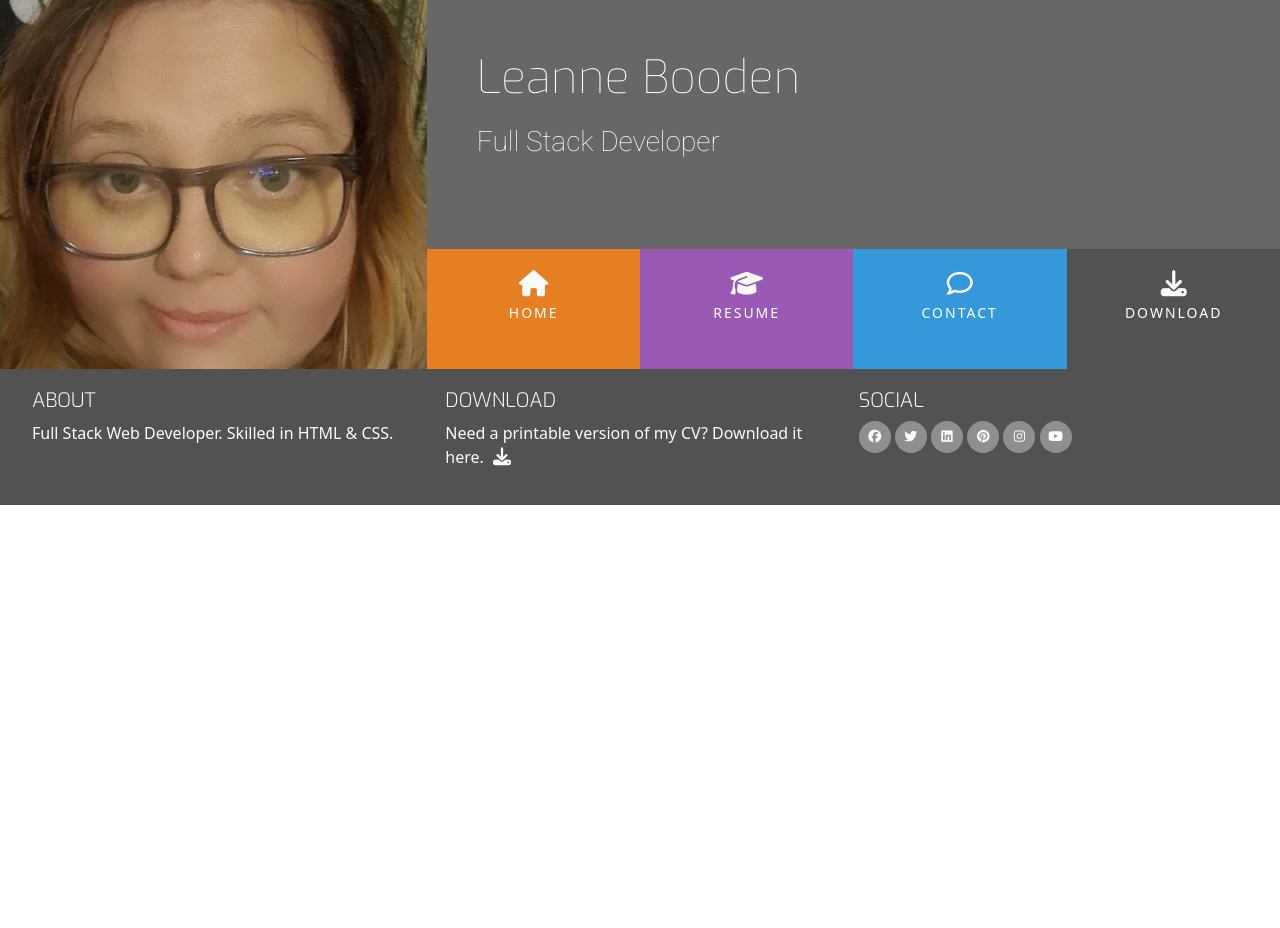
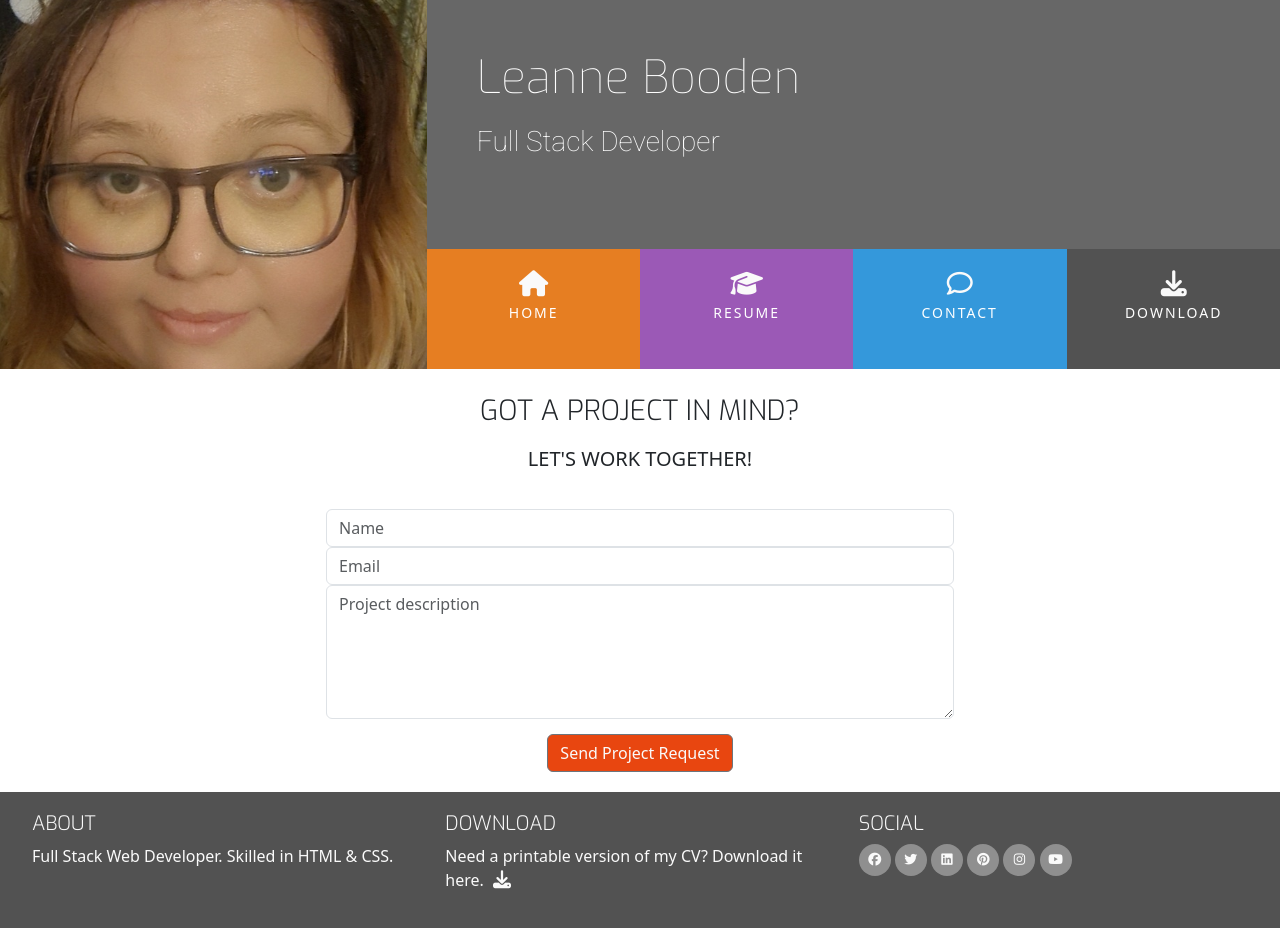
Before and after one commit to leannebooden/online-resume, a plain HTML site: page contact.html in a window 1280 px wide. Before the commit the page ends 800 px from the top, so only its background shows below. Drawn offline with nearby package versions, Linux system fonts and the light colour scheme.

Commit message:
contact form added to contact.html and styled

```diff
--- a/assets/css/style.css
+++ b/assets/css/style.css
@@ -28,6 +28,10 @@
 
 .bg-color-personal-info {
   background-color: #f4f4f4;
+}
+
+.bg-color-contact {
+  background-color: #fff;
 }
 
 /*--------------------------Special paddings/margins/text */
@@ -336,3 +340,36 @@ footer {
 .history-items {
   margin-bottom: 30px;
 }
+
+/*--------------------------Contact Form */
+
+.contact-heading {
+  font-family: "Exo", sans-serif;
+  font-weight: 300;
+  margin-top: 25px;
+  margin-bottom: 20px;
+}
+
+.center-form {
+  padding-top: 10px;
+  margin: 0 auto;
+  max-width: 70%;
+}
+
+button[type="submit"] {
+  margin-top: 15px;
+  margin-bottom: 20px;
+  color: #fafafa;
+  background-color: #e84610;
+}
+
+/*--------------------------Media Query */
+
+@media(min-width: 992px) {
+  .center-form {
+    padding-top: 30px;
+    min-height: 240px;
+    margin: 0 auto;
+    max-width: 50%;
+  }
+}
--- a/contact.html
+++ b/contact.html
@@ -44,7 +44,26 @@
             </div>
         </header>
 
-        <section>
+        <section class="container-fluid">
+            <div class="row bg-color-contact">
+                <div class="col">
+                    <h3 class="contact-heading uppercase text-center">Got a project in mind?</h3>
+                    <h5 class="uppercase text-center">Let's work together!</h5>
+
+                    <div class="center-form">
+                        <form>
+                            <input type="text" name="name" id="fullname" class="form-control" placeholder="Name" required />
+                            <input type="text" name="email" id="emailadress" class="form-control" placeholder="Email" required />
+                            <textarea rows="5" name="projectsummary" id="projectsummary" class="form-control" placeholder="Project description" required></textarea>
+                            <div class="form-row text-center">
+                                <div class="col">
+                                    <button type="submit" class="btn btn-secondary">Send Project Request</button>
+                                </div>
+                            </div>
+                        </form>
+                    </div>
+                </div>
+            </div>
 
         </section>
 
```
